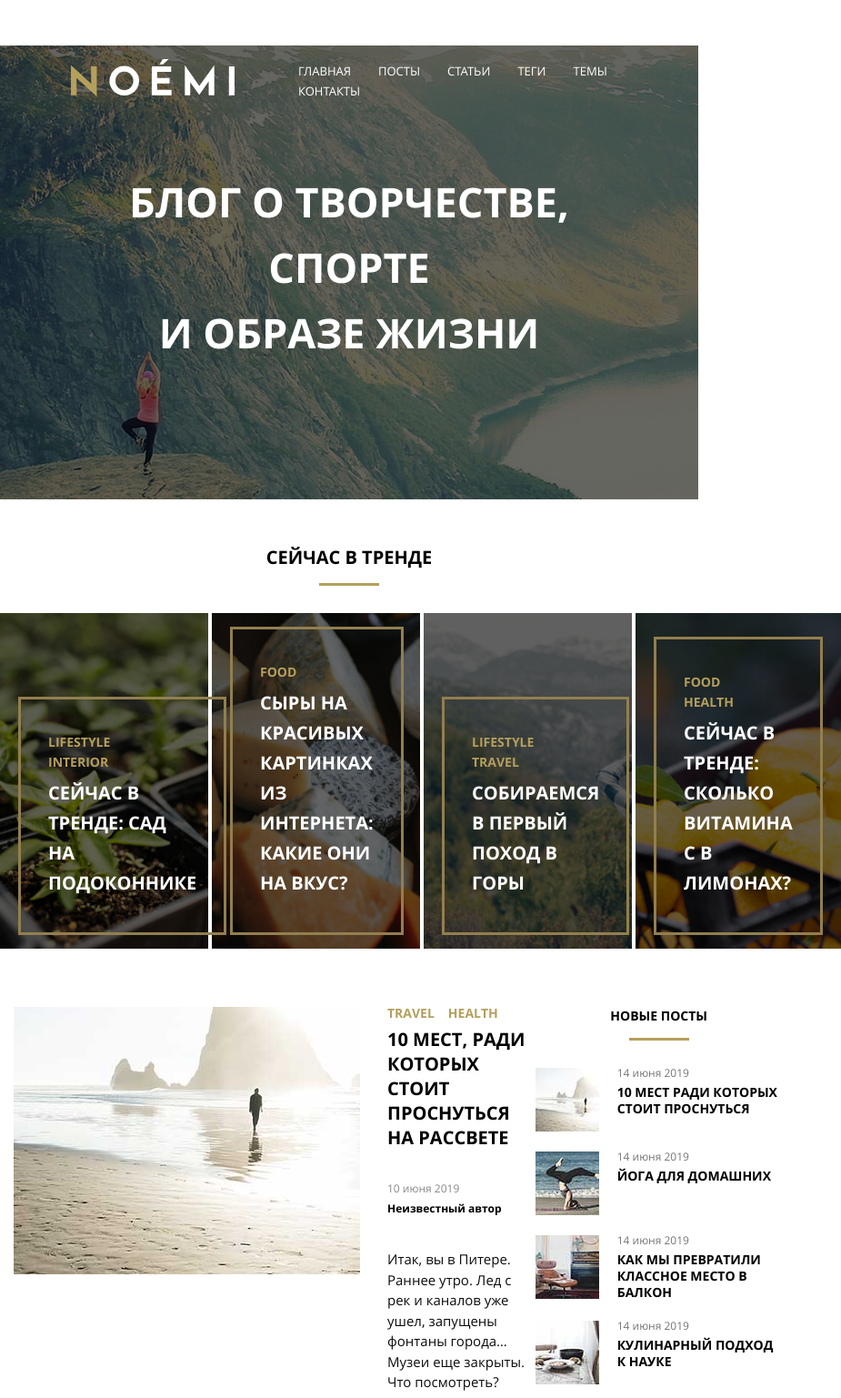
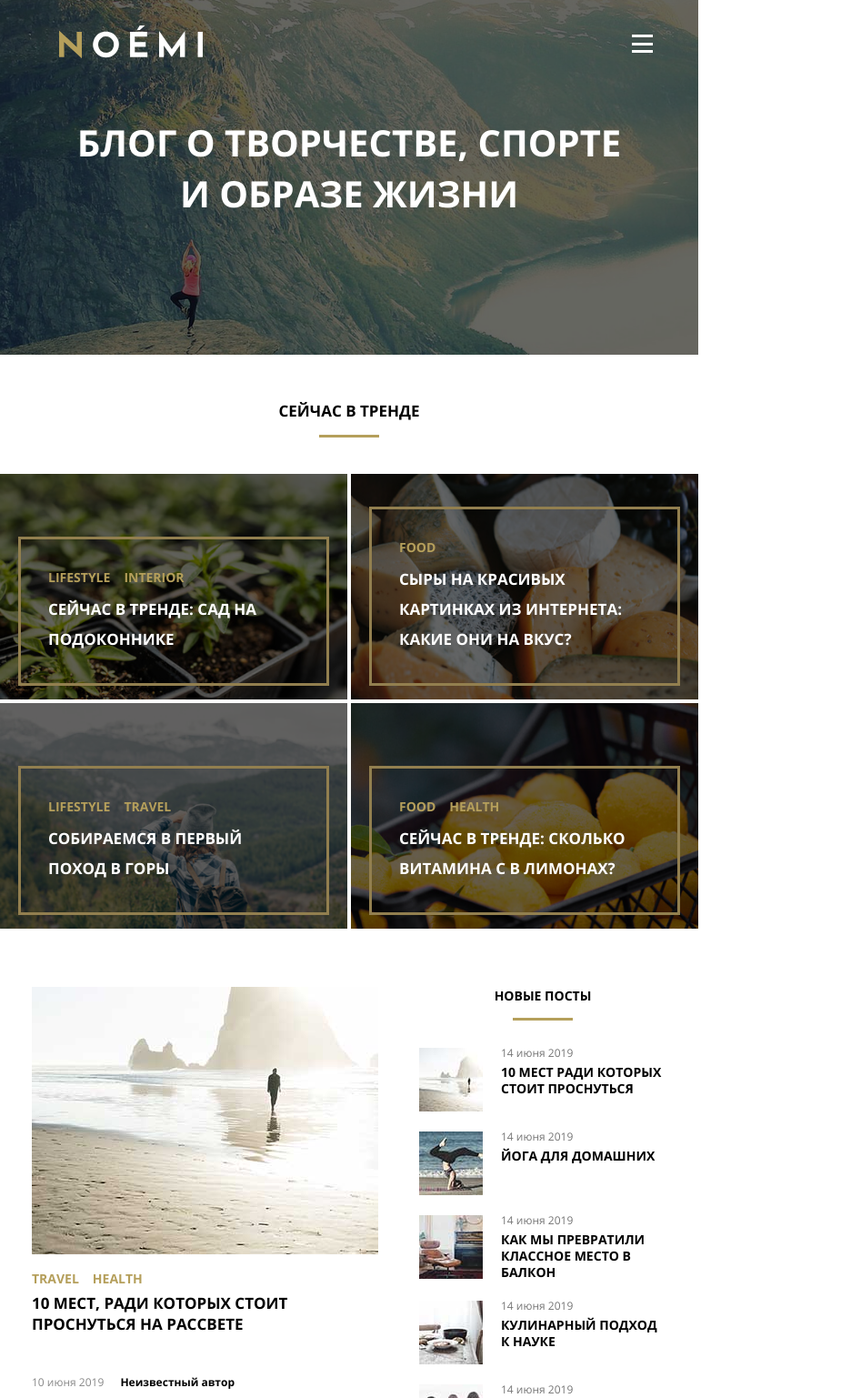
Before and after one commit to Kirill-Lyanoi/mq-diplom, a plain HTML site: page index.html in a window 768 px wide. Shown: the top 1537 px of the page at 91% size, 925 px wide, since content can reach past the window. Drawn offline with Linux system fonts and the light colour scheme; files whose address does not match are found by name.

Commit message:
Add files via upload

```diff
--- a/css/style.css
+++ b/css/style.css
@@ -121,6 +121,7 @@ h1, h2, h3 {
 
 
 .trends-container {
+  box-sizing: border-box;
   position: relative;
   display: flex;
   flex-direction: row;
@@ -174,6 +175,10 @@ h1, h2, h3 {
   font-weight: bold;
 }
 
+.trends-post-title:hover {
+  color: #b59f5b;
+}
+
 .container {
   max-width: 1200px;
   padding: 0 15px;
@@ -181,6 +186,7 @@ h1, h2, h3 {
 }
 
 .main-container {
+  width: 100%;
   box-sizing: border-box;
   margin-bottom: 63px;
   display: flex;
@@ -216,6 +222,7 @@ main {
   margin: 0;
   display: flex;
   flex-wrap: wrap;
+  gap: 15px;
   align-items: flex-start;
   padding: 0;
   list-style-type: none;
@@ -229,7 +236,6 @@ main {
   font-weight: bold;
   color: #b59f5b;
   text-transform: uppercase;
-  margin-right: 15px;
   vertical-align: top;
 }
 
@@ -247,9 +253,8 @@ main {
   text-decoration: none;
 }
 
-.news-title:hover {
+.title:hover {
   color: #b59f5b;
-  cursor: pointer;
 }
 
 .news-date {
@@ -276,13 +281,14 @@ main {
   margin-top: 35px;
 }
 
+.sidebar {
+  flex-grow: 0.5;
+  max-width: 272px;
+  margin-right: 15px;
+}
+
 .sidebar-container {
   margin-bottom: 60px;
-}
-
-.sidebar {
-  max-width: 272px;
-  margin-right: 15px;
 }
 
 .sidebar-title {
@@ -376,7 +382,7 @@ main {
 }
 
 #search {
-  width: 224px;
+  width: calc(100% - 48px);
   height: 48px;
 }
 
@@ -487,7 +493,7 @@ main {
 
 .shop-items {
   display: flex;
-  flex-wrap: no-wrap;
+  flex-wrap: wrap;
   gap: 66px;
   justify-content: space-between;
 }
@@ -499,13 +505,15 @@ main {
 }
 
 .product-img {
-  max-width: 100%;
+  width: calc(100% - 40px);
+  text-align: center;
   margin-bottom: 25px;
   padding: 0 20px;
+
 }
 
 .product-card {
-  max-width: 100%;
+  width: 100%;
   position: relative;
   z-index: 1;
   box-sizing: border-box;
@@ -607,22 +615,124 @@ main {
   color: #999999;
 }
 
-@media (min-width: 768px) {
+@media (max-width: 768px) {
 
   .banner {
     width: 100%;
+    margin-bottom: 50px;
     min-height: 390px;
-  margin-bottom: 50px;
     background-image: url(../img/banner-bg-tablet.jpg);
   }
 
   .banner-container {
-  padding: 0 63px;
+    max-width: 698px;
   }
-.banner-topbar {
-  margin-top: 50px;
+
+  .main-menu-list {
+    display: none;
+  }
+
+  .burger {
+    height: 20px;
+    display: flex;
+    flex-direction: column;
+    justify-content: space-between;
+  }
+
+  .burger-line {
+    display: block;
+    width: 23px;
+    height: 3px;
+    background-color: #ffffff;
+  }
+
+  .logo {
+    width: 158px;
+  }
+
+  .banner-title {
+    padding-bottom: 126px;
+
+    font-size: 40px;
+    line-height: 1.4;
+    text-transform: uppercase;
+  }
+
+  .title {
+    font-size: 18px;
+  }
+
+  .trends {
+    display: flex;
+    flex-wrap: wrap;
+    margin-top: 28px;
+    margin-bottom: 64px;
+  }
+
+  .trends-container {
+    width: calc( (100% - 4px) / 2);
+    min-height: 248px;
+  }
+
+  .trends-post-title {
+    font-size: 17px;
+    line-height: 22px;
+  }
+
+  .trends-post {
+    padding: 35px 30px;
+  }
+
+  .container {
+    max-width: 698px;
     padding: 0;
-  display: flex;
-  justify-content: space-between;
-  align-items: center;
   }
+
+  .main-container {
+    margin-bottom: 50px;
+    gap: 35px;
+  }
+
+  .news-container {
+    flex-direction: column;
+  }
+
+  .news-image {
+    width: 100%;
+    margin: 0 0 15px;
+  }
+  .title {
+    margin-bottom: 40px;
+    font-size: 17px;
+  }
+
+  .news-container::after {
+    content: "";
+    display: block;
+    width: 100%;
+    height: 3px;
+    background-color: #eeeeee;
+    margin: 20px auto 40px;
+  }
+
+.sidebar {
+  margin: 0;
+}
+
+.shop {
+  margin-bottom: 50px;
+}
+
+.shop-items {
+  gap: 30px;
+}
+
+.product {
+  width: calc((100% - 30px) / 2);
+  margin-bottom: 30px;
+}
+
+.product-title {
+  margin-bottom: 10px;
+}
+}
--- a/index.html
+++ b/index.html
@@ -34,6 +34,10 @@
           <a class="main-menu-link" href="#0">контакты</a>
           </li>
         </ul>
+        <div class="burger">
+        	<span class="burger-line"></span>
+        	<span class="burger-line"></span>
+        	<span class="burger-line"></span>
       </nav>
     </div>
       <h1 class="banner-title">блог о творчестве, спорте
```
Lines whose indentation alone changed are shown as unchanged.
